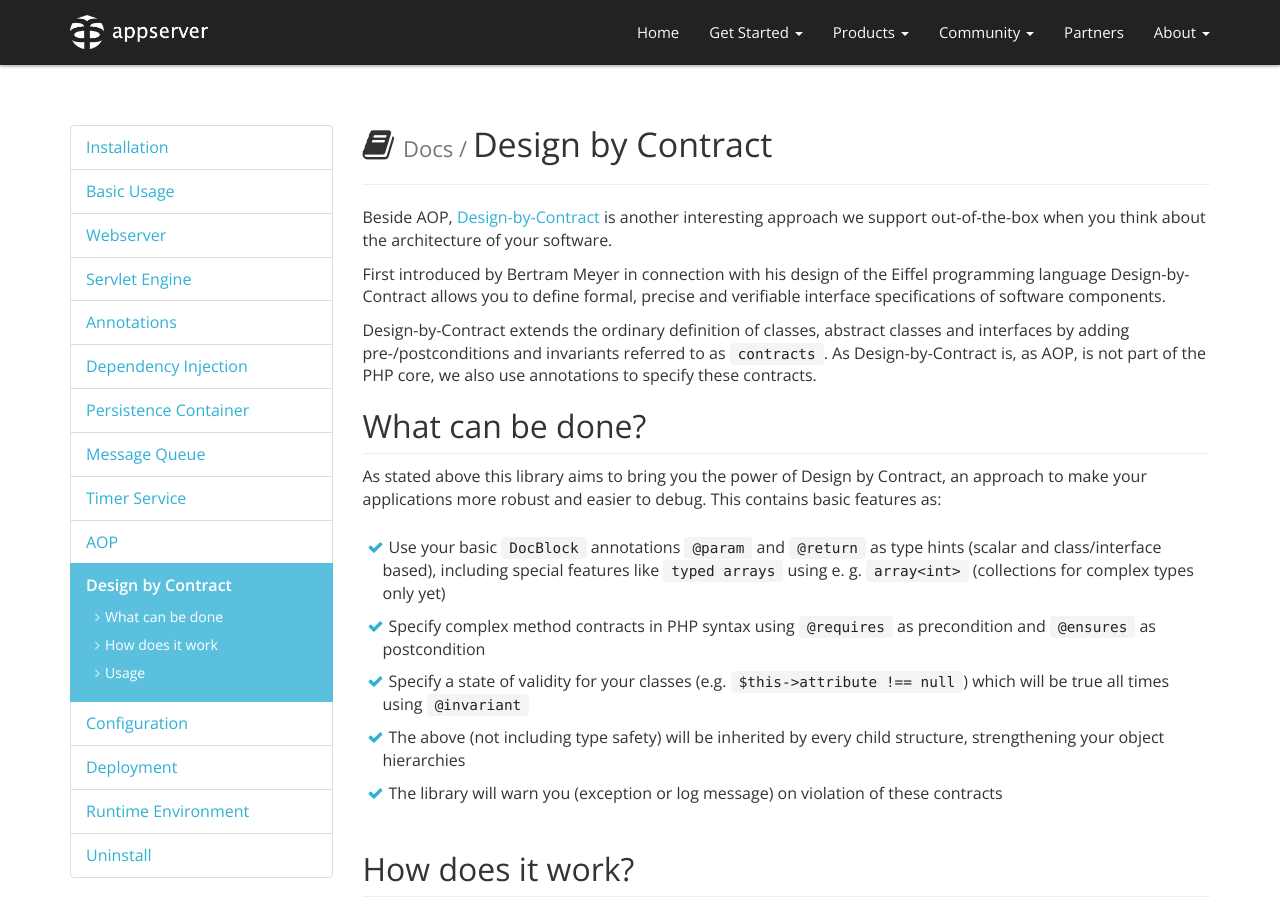
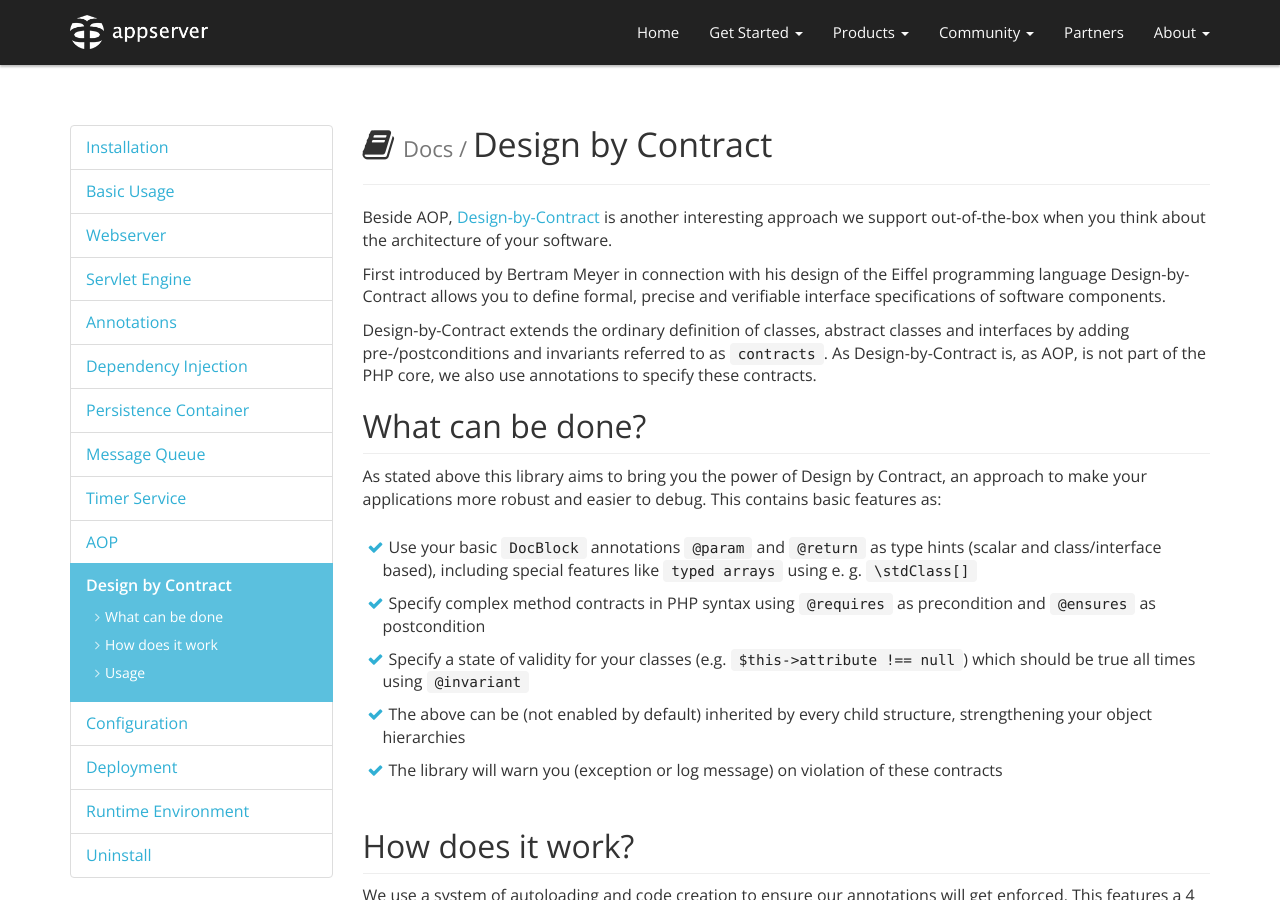
Before and after one commit to appserver-io/appserver, a Jekyll site: the page built from _docs/design-by-contract.md, in a window 1280 px wide and 900 px high. Built offline with Jekyll 4.4.1, drawn with Linux system fonts in a browser that asks for light colours; nearby versions of some CDN libraries; library files that are not in the unit come from our copies; Markdown is read by kramdown in place of the engine named in the settings.

Commit message:
Update design-by-contract.md

```diff
--- a/_docs/design-by-contract.md
+++ b/_docs/design-by-contract.md
@@ -31,13 +31,12 @@
 your applications more robust and easier to debug. This contains basic features as:
 
 - Use your basic `DocBlock` annotations `@param` and `@return` as type hints (scalar and class/interface
-  based), including special features like `typed arrays` using e. g. `array<int>` (collections for
-  complex types only yet)
+  based), including special features like `typed arrays` using e. g. `\stdClass[]`
 - Specify complex method contracts in PHP syntax using `@requires` as precondition and `@ensures` as
   postcondition
-- Specify a state of validity for your classes (e.g. `$this->attribute !== null`) which will be true
+- Specify a state of validity for your classes (e.g. `$this->attribute !== null`) which should be true
   all times using `@invariant`
-- The above (not including type safety) will be inherited by every child structure, strengthening your
+- The above can be (not enabled by default) inherited by every child structure, strengthening your
   object hierarchies
 - The library will warn you (exception or log message) on violation of these contracts
 
```
